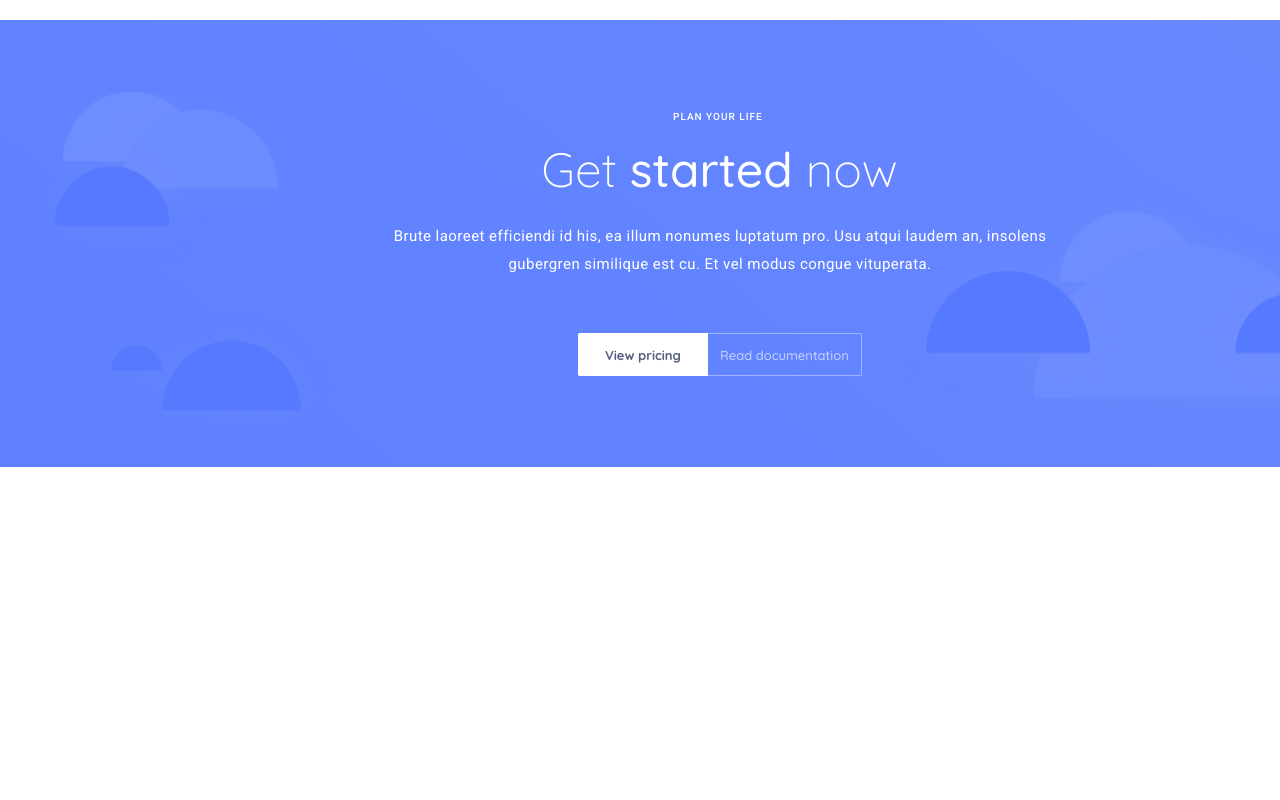
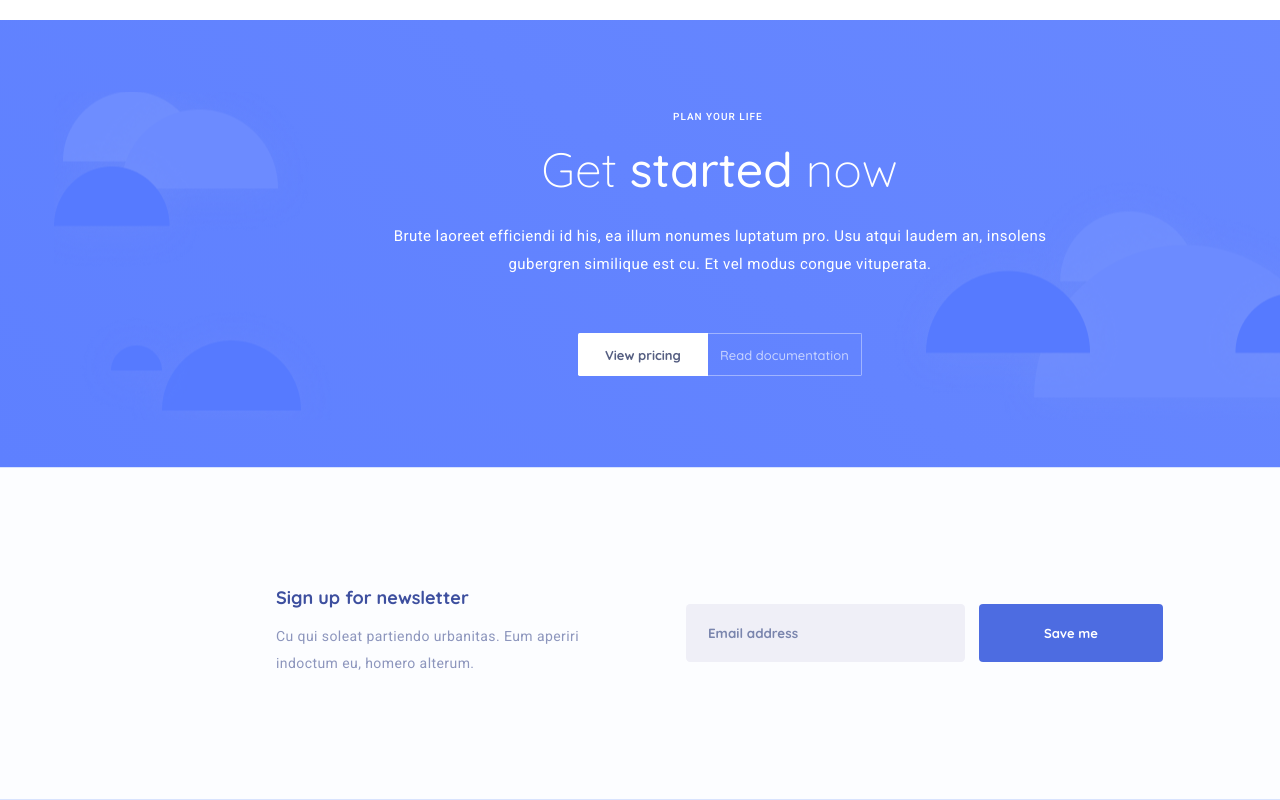
Before and after one commit to SavichArtem/React_labs, a React (Create React App) app: page / in a window 1280 px wide. Shown: the part 5094-5894 px from the top of the page. Before the commit the page ends 5561 px from the top, so only its background shows below. Built offline with nearby package versions, Linux system fonts and the light colour scheme.

Commit message:
feat: add newsletter section

```diff
--- a/src/App.js
+++ b/src/App.js
@@ -9,6 +9,7 @@ import BlogSection from './components/blogSection';
 import QuotesSection from './components/quotesSection';
 import FaqSection from './components/faqSection';
 import GetStartedSection from './components/getStartedSection';
+import NewsletterSection from './components/newsletterSection';
 
 function App() {
   const socialLinks = [
@@ -38,6 +39,7 @@ function App() {
       <QuotesSection />
       <FaqSection />
       <GetStartedSection />
+      <NewsletterSection />
     </div>
   );
 }
--- /dev/null
+++ b/src/components/newsletterSection.jsx
@@ -0,0 +1,26 @@
+import { Component } from "react";
+import '../css/newsletterSection.css';
+
+export class NewsletterSection extends Component {
+
+    render() {
+        return (
+        <section class="newsletter">
+            <article class="newsletter_content">
+                <article class="newsletter_text">
+                    <h3>Sign up for newsletter</h3>
+                    <p> Cu qui soleat partiendo urbanitas. Eum aperiri <br/>
+                         indoctum eu, homero alterum.
+                    </p>
+                </article>
+                <article class="newsletter_input">
+                    <input type="email" placeholder="Email address"/>
+                    <button class="saveBtn">Save me</button>
+                </article>
+            </article>
+        </section>
+        )
+    }
+}
+
+export default NewsletterSection
--- /dev/null
+++ b/src/css/newsletterSection.css
@@ -0,0 +1,180 @@
+.newsletter{
+    background-color: #FCFDFF;
+    width: 90em;
+    height: 20.8em;
+    position: relative;
+    text-align: left;
+    border-top: #D8E3FE solid 0.063em;
+    border-bottom: #D8E3FE solid 0.063em;
+}
+
+.newsletter_content{
+    width: 55.44em;
+    height: 5.938em;
+    margin-left: 17.25em;
+    margin-top: 7.375em;
+    display: grid;
+    grid-template-columns: 20.625em 29.813em;
+    gap: 5em;
+}
+
+.newsletter_text h3{
+    font-family: "Quicksand", serif;
+    font-weight: bold;
+    font-size: 1.125em;
+    color: #3D4F9F;
+}
+
+.newsletter_text p{
+    font-family: "Roboto", serif;
+    font-weight: 400;
+    font-size: 0.875em;
+    line-height: 191%;
+    letter-spacing: 0.03em;
+    color: #8D96BD;
+    margin-top: 1em;
+
+}
+
+.newsletter_input{
+    margin-top: 1.125em;
+    height: 3.65em;
+    display: grid;
+    grid-template-columns: 17.438em 11.5em;
+    gap: 0.875em;
+}
+
+.newsletter_input input{
+    border:none;
+    border-radius: 0.313em;
+    background-color: #EFEFF7;
+    padding-left: 1.65em;
+    outline: none;
+}
+
+.newsletter_input input::placeholder{
+    font-family: "Quicksand", serif;
+    font-weight: bold;
+    font-size: 1em;
+    color: #7A85AD;
+}
+
+.newsletter_input input:focus{
+    font-family: "Quicksand", serif;
+    font-weight: bold;
+    color: #7A85AD;
+}
+
+.newsletter_input .saveBtn{
+    font-family: "Quicksand", serif;
+    transition: all 200ms ease;
+    background-color: #4D6CE1;
+    border: none;
+    border-radius: 0.313em;
+    color: #FFFFFF;
+    font-weight: bold;
+    font-size: 0.813em;
+}
+
+.newsletter_input .saveBtn:hover{
+    cursor: pointer;
+    transform: scale(1.1);
+}
+
+@media (max-width: 768px){
+
+    .newsletter{
+        width: 48em;
+        height: 11.117em;
+    }
+
+    .newsletter_content{
+        width: 44.35em;
+        height: 4.747em;
+        margin-left: 1.808em;
+        margin-top: 3.155em;
+        display: grid;
+        grid-template-columns: 16.5em 23.85em;
+        gap: 4em;
+    }
+
+    .newsletter_text h3{
+        font-size: 0.904em;
+    }
+
+    .newsletter_text p{
+        font-size: 0.703em;
+        margin-top: 1em;
+    }
+
+    .newsletter_input{
+        margin-top: 0.904em;
+        width: 23.85em;
+        height: 2.963em;
+        grid-template-columns: 13.95em 9.2em;
+        gap: 0.7em;
+    }
+
+    .newsletter_input input{
+        padding-left: 1.8em;
+        font-size: 0.653em;
+    }
+
+    .newsletter_input .saveBtn{
+        font-size: 0.653em;
+        padding-top: 0.2em;
+    }
+
+    @media (max-width: 320px){
+
+        .newsletter{
+            width: 20em;
+            height: 16em;
+        }
+
+        .newsletter_content{
+            width: 16.5em;
+            height: 15em;
+            margin-left: 1.5em;
+            margin-top: 1.85em;
+            display: grid;
+            grid-template-columns: none;
+            grid-template-rows: 4.776em 2.963em;
+            text-align: center;
+            gap: 0.599em;
+        }
+
+        .newsletter_text h3{
+            font-size: 0.904em;
+        }
+
+        .newsletter_text p{
+            font-size: 0.703em;
+            margin-top: 1em;
+            margin-left: 0.55em;
+        }
+
+        .newsletter_input{
+            margin-top: 0em;
+            width: 15.8em;
+            height: 2.963em;
+            grid-template-columns: none;
+            grid-template-rows: 2.963em 2.938em;
+            gap: 0.974em;
+        }
+
+        .newsletter_input input{
+            padding-left: 1.8em;
+            font-size: 0.653em;
+            margin-left: 2.8em;
+        }
+
+        .newsletter_input .saveBtn{
+            font-size: 0.653em;
+            padding-top: 0.2em;
+            margin-left: 5.7em;
+            margin-right: 4.2em;
+        }
+
+    }
+}
```
